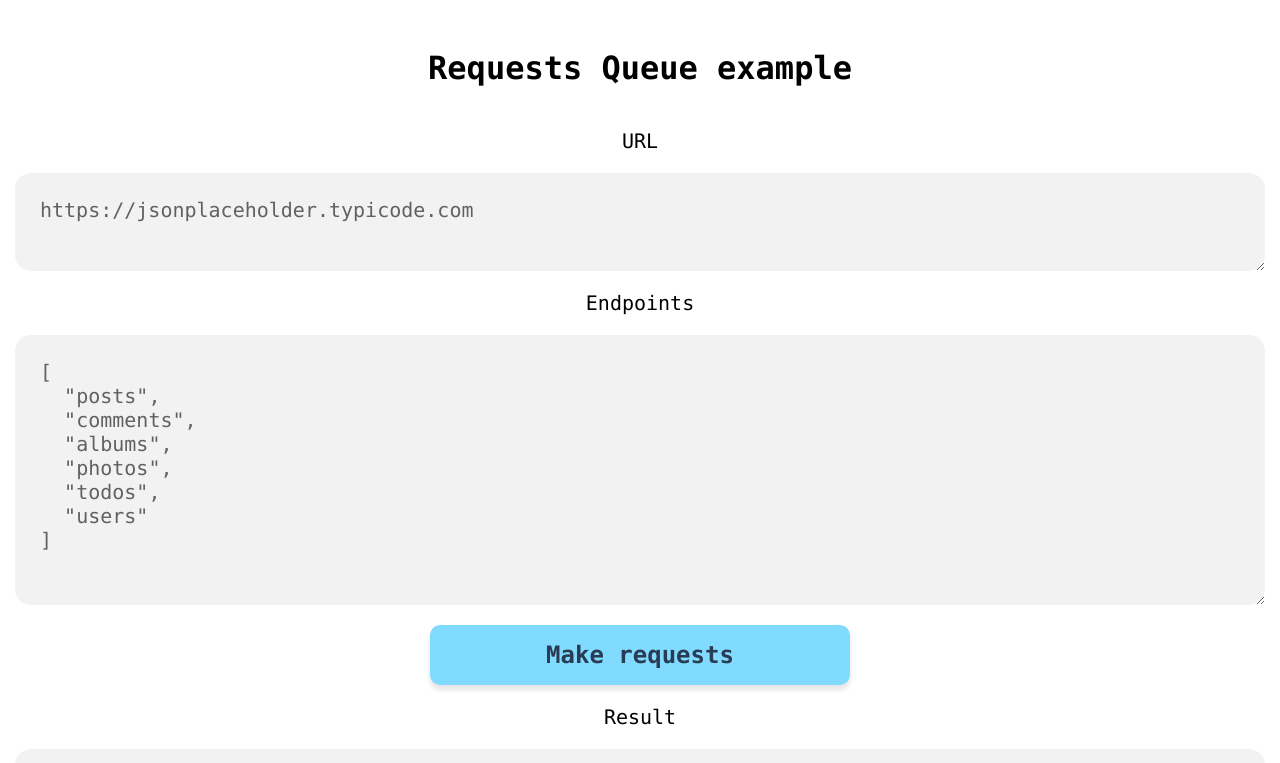
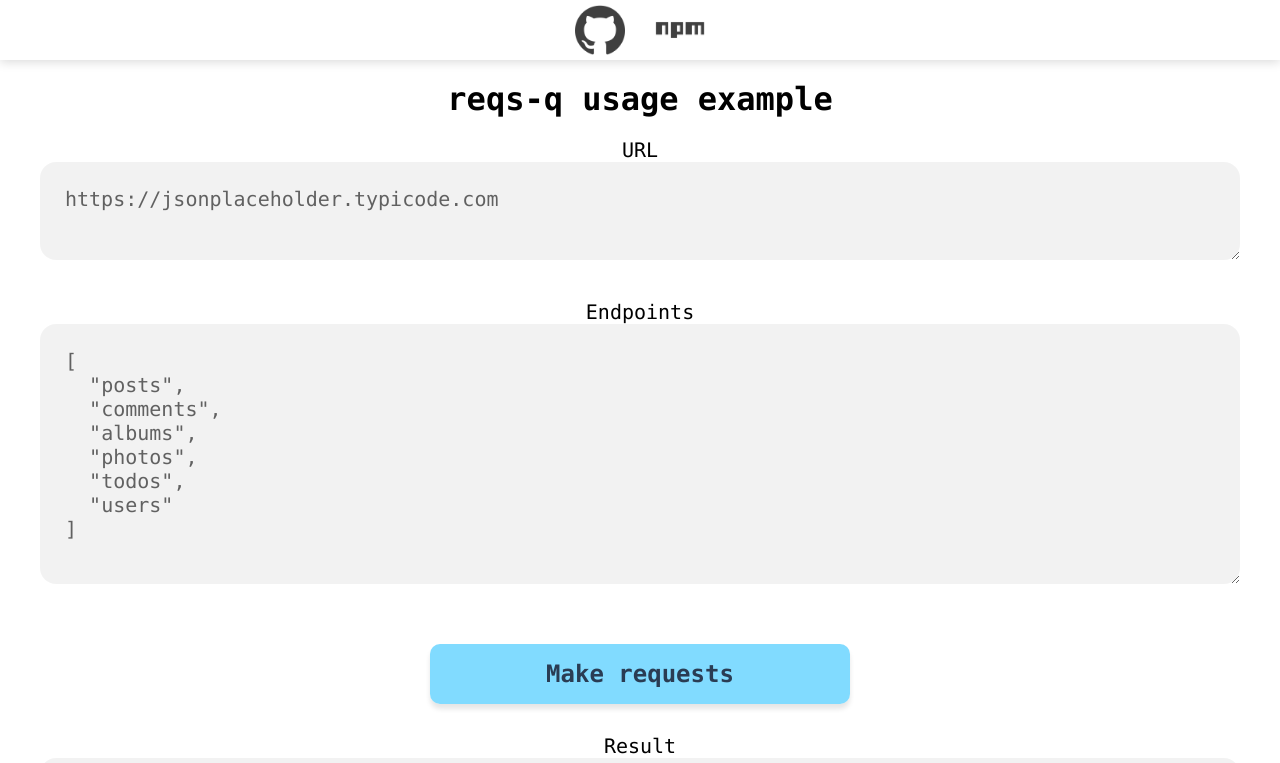
Before and after one commit to seregqaaa/reqs-q, a website: page example/index.html in a window 1280 px wide. Shown: the top 763 px of the page. Drawn offline with Linux system fonts and the light colour scheme.

Commit message:
improve example page, fix readme and roadmap, update ver

```diff
--- a/example/index.html
+++ b/example/index.html
@@ -2,10 +2,74 @@
 <html lang="en">
   <head>
     <meta charset="UTF-8" />
+    <meta
+      name="description"
+      content="reqs-q is a simple and lightweight JavaScript library to help you control the order of requests"
+    />
+    <meta
+      name="keywords"
+      content="JavsScript, library, npm, requests, queue, requests, queue, order, js"
+    />
     <meta http-equiv="X-UA-Compatible" content="IE=edge" />
     <meta name="viewport" content="width=device-width, initial-scale=1.0" />
-    <title>reqs-q test</title>
+    <title>reqs-q usage example</title>
     <style>
+      *,
+      *::before,
+      *::after {
+        margin: 0;
+        padding: 0;
+        box-sizing: border-box;
+      }
+
+      .header {
+        width: 100%;
+        height: 60px;
+        display: flex;
+        justify-content: center;
+        align-items: center;
+        background-color: white;
+        box-shadow: 0 2px 10px rgba(0, 0, 0, 0.15);
+      }
+
+      .link-items {
+        height: 100%;
+        display: flex;
+        flex-flow: row-nowrap;
+        justify-content: center;
+        align-items: center;
+        list-style-type: none;
+      }
+
+      .link-item {
+        height: 100%;
+      }
+
+      .link-item:not(.link-item:last-child) {
+        margin-right: 30px;
+      }
+
+      .link {
+        width: 50px;
+        height: 100%;
+        display: flex;
+        justify-content: center;
+        align-items: center;
+        opacity: 0.75;
+        transition: opacity 0.2s ease-in-out;
+      }
+
+      .link:hover,
+      .link:focus {
+        opacity: 1;
+      }
+
+      .link > img {
+        width: 100%;
+        height: 100%;
+        object-fit: contain;
+      }
+
       .wrapper {
         padding: 20px;
         display: flex;
@@ -14,10 +78,20 @@
         flex-flow: column nowrap;
       }
 
+      h1 {
+        margin-bottom: 20px;
+      }
+
+      textarea:not(textarea:last-child) {
+        margin-bottom: 40px;
+      }
+
       #req {
         max-width: 420px;
         width: 100%;
         height: 60px;
+
+        margin-bottom: 30px;
 
         display: flex;
         justify-content: center;
@@ -41,7 +115,8 @@
         cursor: pointer;
       }
 
-      #req:hover:not(#req:disabled) {
+      #req:hover:not(#req:disabled),
+      #req:focus:not(#req:disabled) {
         background-color: rgba(76, 204, 255, 0.9);
         color: rgba(20, 20, 40, 0.95);
         box-shadow: 0 8px 8px rgba(0, 0, 0, 0.15);
@@ -75,7 +150,7 @@
       }
 
       #input {
-        min-height: 220px;
+        min-height: 260px;
       }
 
       p {
@@ -94,8 +169,31 @@
     </style>
   </head>
   <body>
-    <div class="wrapper">
-      <h1>Requests Queue example</h1>
+    <header class="header">
+      <ul class="link-items">
+        <li class="link-item">
+          <a
+            href="https://github.com/siga44/reqs-q"
+            class="link"
+            target="_blank"
+          >
+            <img src="assets/images/gh-logo.png" alt="github" />
+          </a>
+        </li>
+        <li class="link-item">
+          <a
+            href="https://www.npmjs.com/package/reqs-q"
+            class="link"
+            target="_blank"
+          >
+            <img src="assets/images/npm-logo.png" alt="npm" />
+          </a>
+        </li>
+      </ul>
+    </header>
+
+    <main class="wrapper">
+      <h1>reqs-q usage example</h1>
       <p>URL</p>
       <textarea name="url" id="url"></textarea>
       <p>Endpoints</p>
@@ -108,7 +206,7 @@
         contenteditable="false"
         disabled
       ></textarea>
-    </div>
+    </main>
 
     <script type="module">
       import { RequestModel, requestsQueue } from '../src/index.js';
--- a/package.json
+++ b/package.json
@@ -1,6 +1,6 @@
 {
   "name": "reqs-q",
-  "version": "0.1.2",
+  "version": "0.1.3",
   "description": "reqs-q is a simple and lightweight JavaScript library to help you control the order of requests",
   "keywords": [
     "requests queue",
@@ -13,6 +13,7 @@
     "type": "git",
     "url": "git+https://github.com/siga44/reqs-q"
   },
+  "homepage": "https://siga44.github.io/reqs-q/",
   "main": "src/index.js",
   "author": "Sergey Kvashnin <seregqaaa@gmail.com>",
   "license": "MIT"
```
Also changed, not shown: ROADMAP.MD (+5 -7 lines), README.MD, example/assets/images/gh-logo.png (added), example/assets/images/npm-logo.png (added).
